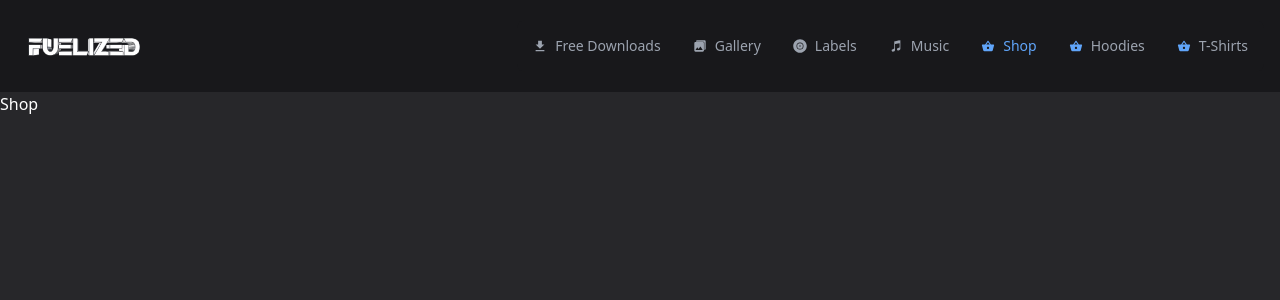
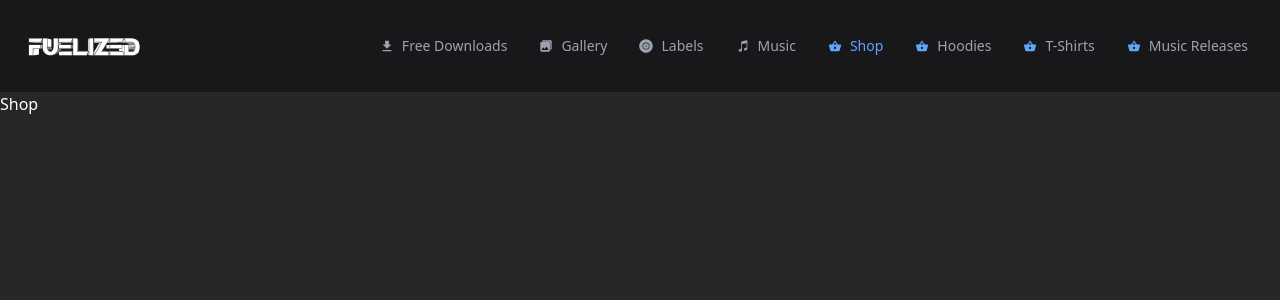
Before and after one commit to FUELIZED/FuelizedWebshopReact, a React (Vite) app: page /shop in a window 1280 px wide. Shown: the top 300 px of the page. Built offline with nearby package versions, Linux system fonts and the light colour scheme.

Commit message:
Music releases page (+routing)

```diff
--- a/src/App.jsx
+++ b/src/App.jsx
@@ -8,6 +8,7 @@ import { Labels } from './pages/Labels.jsx'
 import { Freedownloads } from './pages/Freedownloads.jsx'
 import { Hoodies } from './pages/Hoodies.jsx'
 import { Tshirts } from './pages/Tshirts.jsx'
+import { Musicreleases } from './pages/Musicreleases.jsx'
 import { NotFound } from './pages/NotFound.jsx'
 
 document.title = "Fuelized";
@@ -23,6 +24,7 @@ function App() {
       <Route path="/freedownloads" element={<Freedownloads/>} />
       <Route path="/hoodies" element={<Hoodies/>} />
       <Route path="/tshirts" element={<Tshirts/>} />
+      <Route path="/musicreleases" element={<Musicreleases/>} />
       <Route path="*" element={<NotFound />} />
     </Routes>
   )
--- /dev/null
+++ b/src/pages/Musicreleases.jsx
@@ -0,0 +1,10 @@
+import { Nav } from './components/Nav.jsx';
+
+export const Musicreleases = () => {
+    return (
+        <>
+            <Nav active="Musicreleases"/>
+            <h1>Music Releases</h1>
+        </>
+    )
+};
--- a/src/pages/components/Nav.jsx
+++ b/src/pages/components/Nav.jsx
@@ -59,6 +59,11 @@ export const Nav = (arg) => {
                             {shopIcon}T-Shirts
                         </Link>
                     </li>
+                    <li>
+                        <Link to="/musicreleases" className={`${navStyle} ${arg.active === "musicreleases" ? "text-blue-400": "text-gray-400"}`}>
+                            {shopIcon}Music Releases
+                        </Link>
+                    </li>
                 </ul>
                 </div>
             </div>
```
